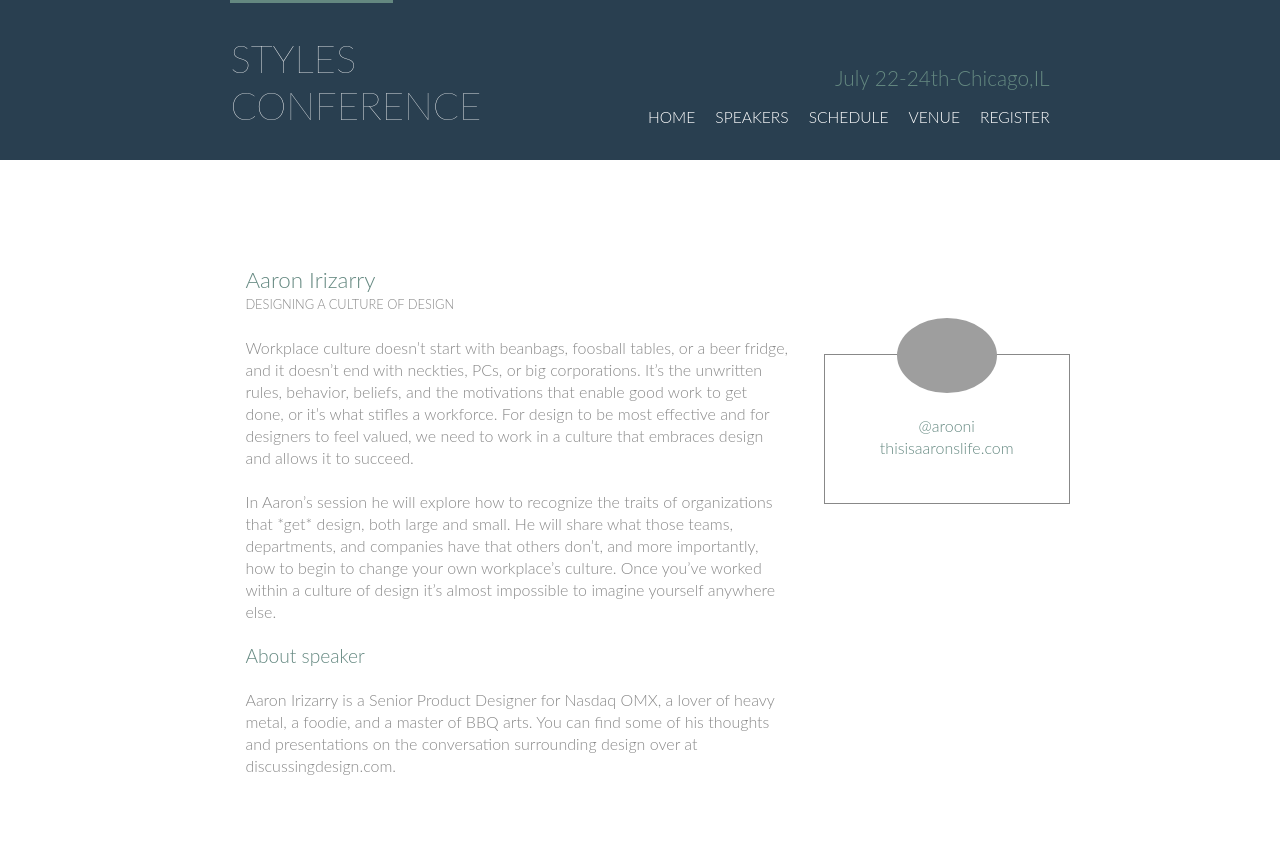
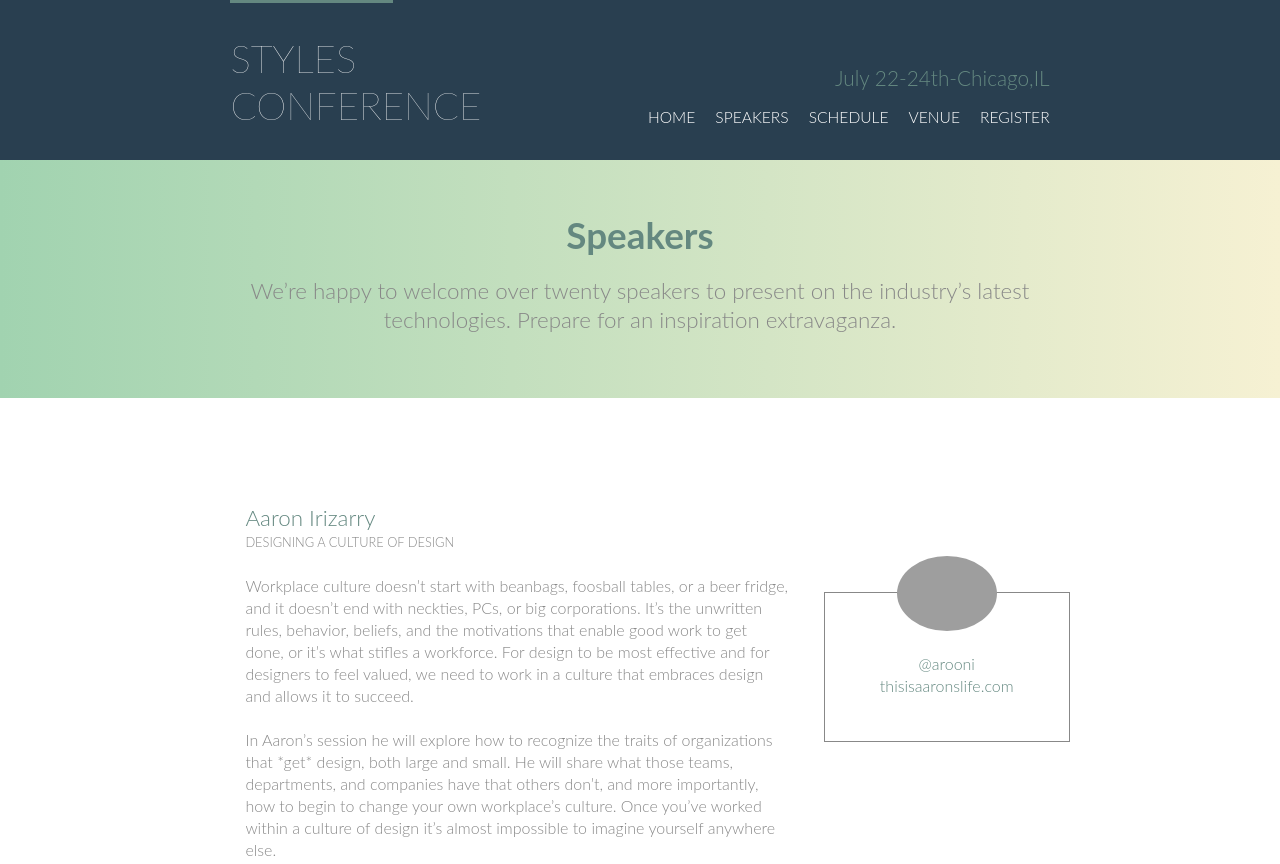
Before and after one commit to muzammil2208/csslearning, a plain HTML site: page conference website/speakers.html in a window 1280 px wide. Shown: the top 864 px of the page. Drawn offline with Linux system fonts and the light colour scheme; grey boxes are pictures that could not be loaded.

Commit message:
speakers page updated

```diff
--- a/conference website/speakers.css
+++ b/conference website/speakers.css
@@ -69,3 +69,22 @@
     color:var(--color-ascent);
     font-size:1.2em;
 }
+section
+{
+    padding:5% 18%;
+    background: linear-gradient(to right, #a1d3b0, #f6f1d3);
+    text-align: center;
+}
+.section-heading
+{
+    font-size:2.3em;
+    color:var(--color-ascent);
+
+}
+.section-content
+{
+    font-size:1.4em;
+    margin-top:30px;
+    color:var(--color-font);
+    line-height: 1.3em;
+}
--- a/conference website/speakers.html
+++ b/conference website/speakers.html
@@ -34,6 +34,12 @@
 
 
     </header>
+
+    <section>
+        <h1 class="section-heading">Speakers</h1>
+        <p class="section-content">We’re happy to welcome over twenty speakers to present on the industry’s latest technologies. Prepare for an inspiration extravaganza.</p>
+    </section>
+
 
         <div class="speakers-container">
             <div class="speakers-card">
```
